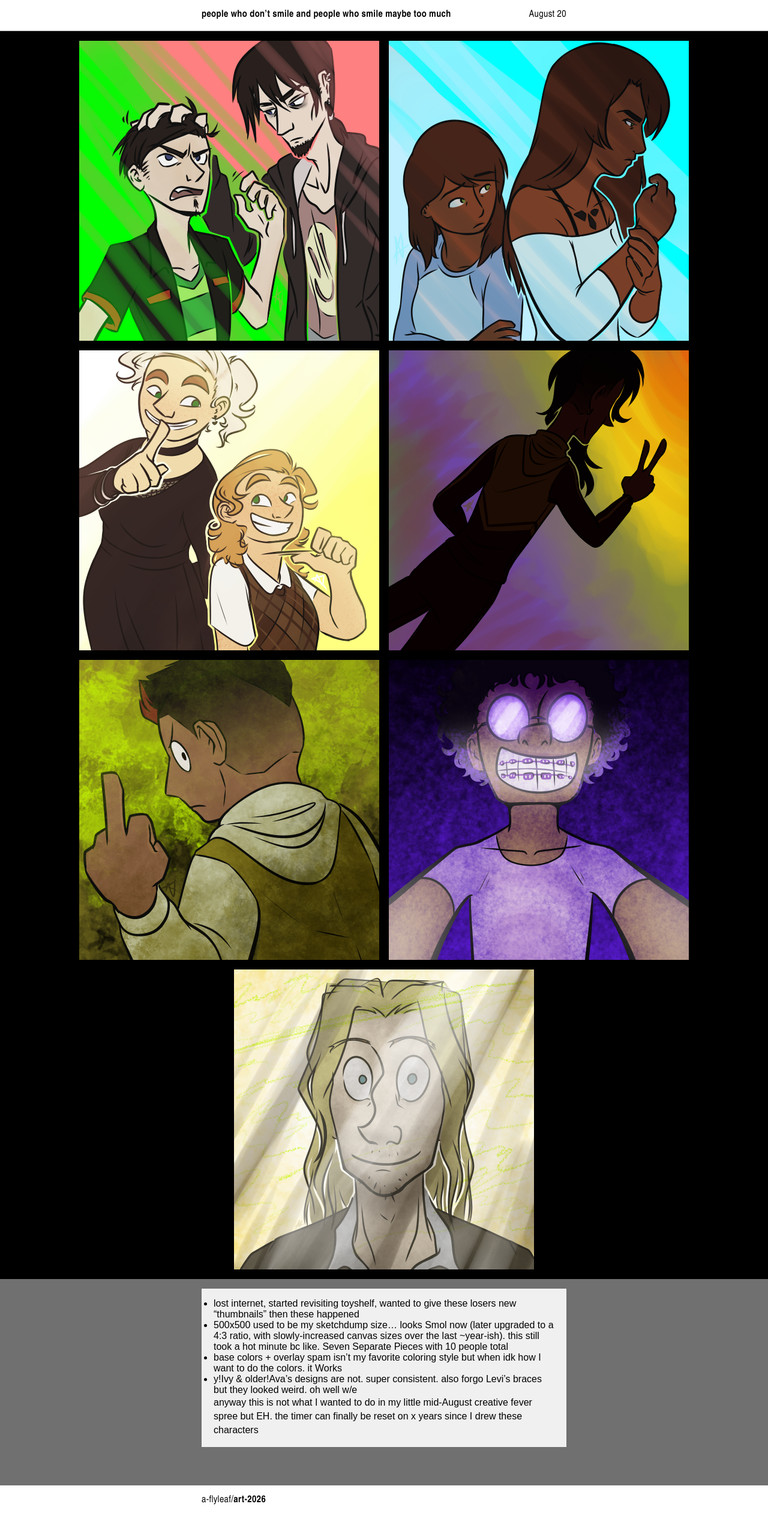
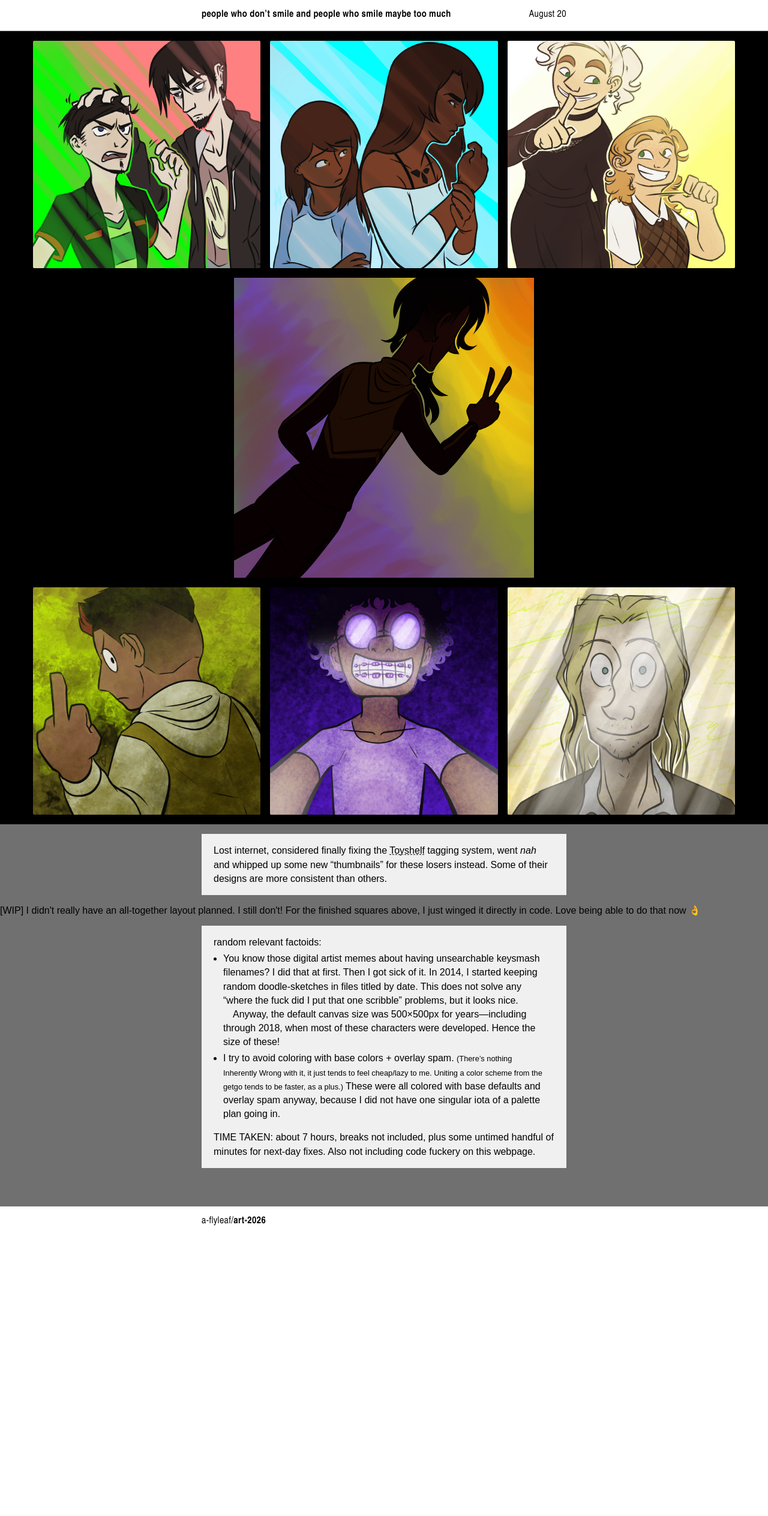
Before and after one commit to a-flyleaf/art-2026, a Jekyll site: the page built from _art/08-20_cmyk.html, in a window 1280 px wide. Shown: the whole page at 60% size. Built offline with Jekyll 4.4.1, drawn with Linux system fonts in a browser that asks for light colours; after the commit the page ends 2062 px from its top, so only the background shows below that.

Commit message:
art/cmyk WIP3
wrote a proper description & futzed with the widescreen styling

```diff
--- a/_art/08-20_cmyk.html
+++ b/_art/08-20_cmyk.html
@@ -35,9 +35,15 @@ cmyk:
 
 css: "
 	#fa #main{padding:0;}
+	#main ::selection{background:#000;}
 	#main ul{list-style-type:none; line-height:0; background:#000; padding:.5em;}
-	#main li{display:inline-block; margin:.5em;}
+	#main li{display:inline-block; margin:.5em; overflow:hidden; border-radius:2px;}
 	.cmyk{display:inline-block;} .cmyk:hover,.cmyk:active,.cmyk:focus{opacity:.75;}
+	@media only screen and (min-width:1010px){
+		#main li{width:30%; max-width:500px;}
+		#tara{width:100% !important; max-width:100% !important; margin:.5em 0 !important;}
+	}
+	#cmyk-list p:first-of-type{margin-bottom:0;} #fa .box ul{margin:0 1em;} #cmyk-list li{margin:.25em 0;}
 "
 ---
 <!--lifted from the `00` base layout, with some adjustments-->
@@ -47,11 +53,18 @@ css: "
 
 <section id="desc">
 <div class="wrap"><div class="box" markdown="1">
-- lost internet, started revisiting toyshelf, wanted to give these losers new "thumbnails" then these happened
-- 500x500 used to be my sketchdump size... looks Smol now (later upgraded to a 4:3 ratio, with slowly-increased canvas sizes over the last ~year-ish). this still took a hot minute bc like. Seven Separate Pieces with 10 people total
-- base colors + overlay spam isn't my favorite coloring style but when idk how I want to do the colors. it Works
-- y!Ivy & older!Ava's designs are not. super consistent. also forgo Levi's braces but they looked weird. oh well w/e
+Lost internet, considered finally fixing the [Toyshelf](https://a-flyleaf.github.io/toyshelf) tagging system, went *nah* and whipped up some new "thumbnails" for these losers instead. Some of their designs are more consistent than others.
+</div></div>
 
-anyway this is not what I wanted to do in my little mid-August creative fever spree but EH. the timer can finally be reset on x years since I drew these characters
+[WIP]
+I didn't really have an all-together layout planned. I still don't! For the finished squares above, I just winged it directly in code. Love being able to do that now 👌
+
+<div class="wrap"><div class="box" markdown="1" id="cmyk-list">
+random relevant factoids:
+- You know those digital artist memes about having unsearchable keysmash filenames? I did that at first. Then I got sick of it. In 2014, I started keeping random doodle-sketches in files titled by date. This does not solve any "where the fuck did I put that one scribble" problems, but it looks nice.
+&emsp;Anyway, the default canvas size was 500×500px for years---including through 2018, when most of these characters were developed. Hence the size of these!
+- I try to avoid coloring with base colors + overlay spam. <small>(There's nothing Inherently Wrong with it, it just tends to feel cheap/lazy to me. Uniting a color scheme from the getgo tends to be faster, as a plus.)</small> These were all colored with base defaults and overlay spam anyway, because I did not have one singular iota of a palette plan going in.
+
+<b class="sc">time taken</b>: about 7&nbsp;hours, breaks not included, plus some untimed handful of minutes for next-day fixes. Also not including code fuckery on this webpage.
 </div></div>
 </section>
--- a/assets/00.css
+++ b/assets/00.css
@@ -89,8 +89,9 @@ summary{cursor:pointer;}
 #fa .nobg a{padding:1em;}
 
 #fa .box{background:#f0f0f0; padding:1em 1.25em; margin:1em 0;}
-#fa .box p,#fa .box figure{line-height:1.45; margin:1em 0;} #fa .box p:first-of-type{margin-top:0;} #fa .box p:last-of-type{margin-bottom:0;}
+#fa .box p,#fa .box figure,#fa .box ul,#fa .box ol{line-height:1.45; margin:1em 0;} #fa .box p:first-of-type{margin-top:0;} #fa .box p:last-of-type{margin-bottom:0;}
 #fa main small{font-size:.8em;}
+#fa .box ul,#fa .box ol{margin-left:1em;}
 
 #fa figure{padding:0 1em; margin:2em auto; text-align:center; max-width:1200px;}
 #fa .fg{border:2px dashed;} #fa .fg:hover,#fa .fg:focus,#fa .fg:active{background:#fff; opacity:.75;}
```
